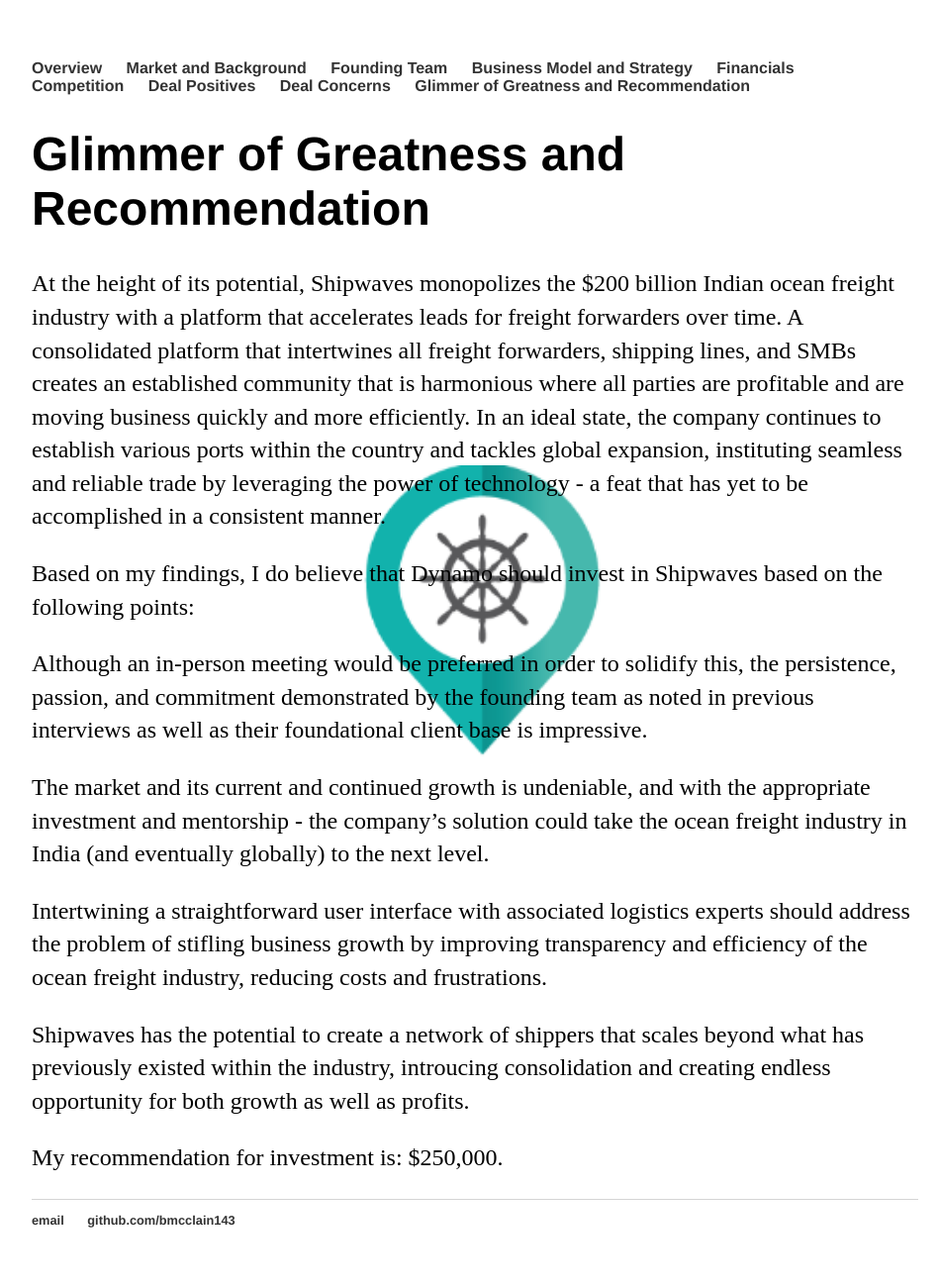
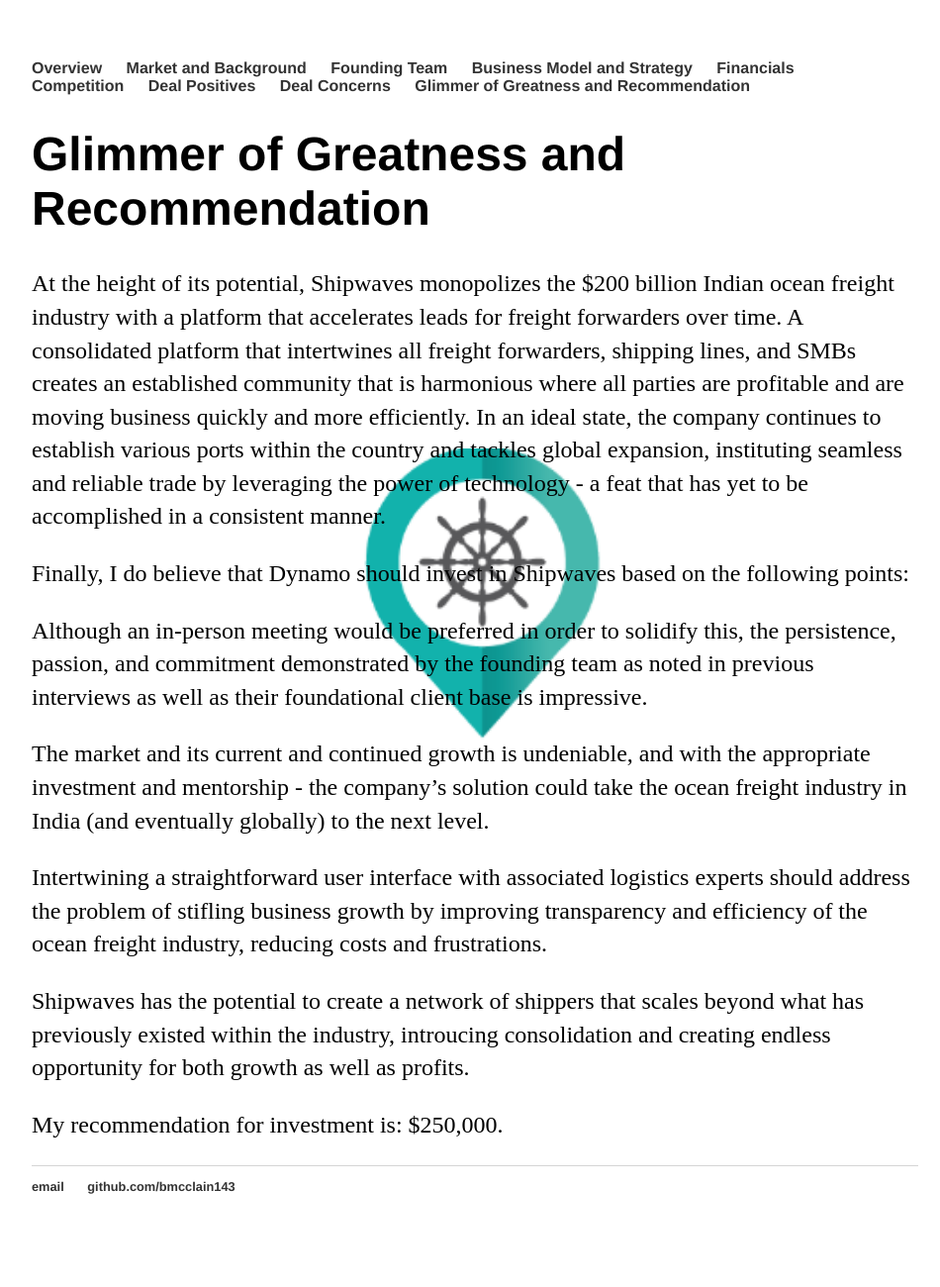
Before and after one commit to bmcclain143/bmcclain143.github.io, a Jekyll site: the page built from recommendation/index.html, in a window 1280 px wide. Shown: the whole page at 99% size, without its empty margins (160-1110 px from the left). Built offline with Jekyll 4.4.1, drawn with Linux system fonts in a browser that asks for light colours; after the commit the page ends 1266 px from its top, so only the background shows below that.

Commit message:
Update index.html

```diff
--- a/recommendation/index.html
+++ b/recommendation/index.html
@@ -6,7 +6,7 @@
 	<h1>Glimmer of Greatness and Recommendation</h1>
 	<p>At the height of its potential, Shipwaves monopolizes the $200 billion Indian ocean freight industry with a platform that accelerates leads for freight forwarders over time. A consolidated platform that intertwines all freight forwarders, shipping lines, and SMBs creates an established community that is harmonious where all parties are profitable and are moving business quickly and more efficiently.  In an ideal state, the company continues to establish various ports within the country and tackles global expansion, instituting seamless and reliable trade by leveraging the power of technology - a feat that has yet to be accomplished in a consistent manner.
 
-  <p>Based on my findings, I do believe that Dynamo should invest in Shipwaves based on the following points:
+  <p>Finally, I do believe that Dynamo should invest in Shipwaves based on the following points:
       <p>Although an in-person meeting would be preferred in order to solidify this, the persistence, passion, and commitment demonstrated by the founding team as noted in previous interviews as well as their foundational client base is impressive.
   <p>The market and its current and continued growth is undeniable, and with the appropriate investment and mentorship - the company’s solution could take the ocean freight industry in India (and eventually globally) to the next level.
   <p>Intertwining a straightforward user interface with associated logistics experts should address the problem of stifling business growth by improving transparency and efficiency of the ocean freight industry, reducing costs and frustrations.
```
